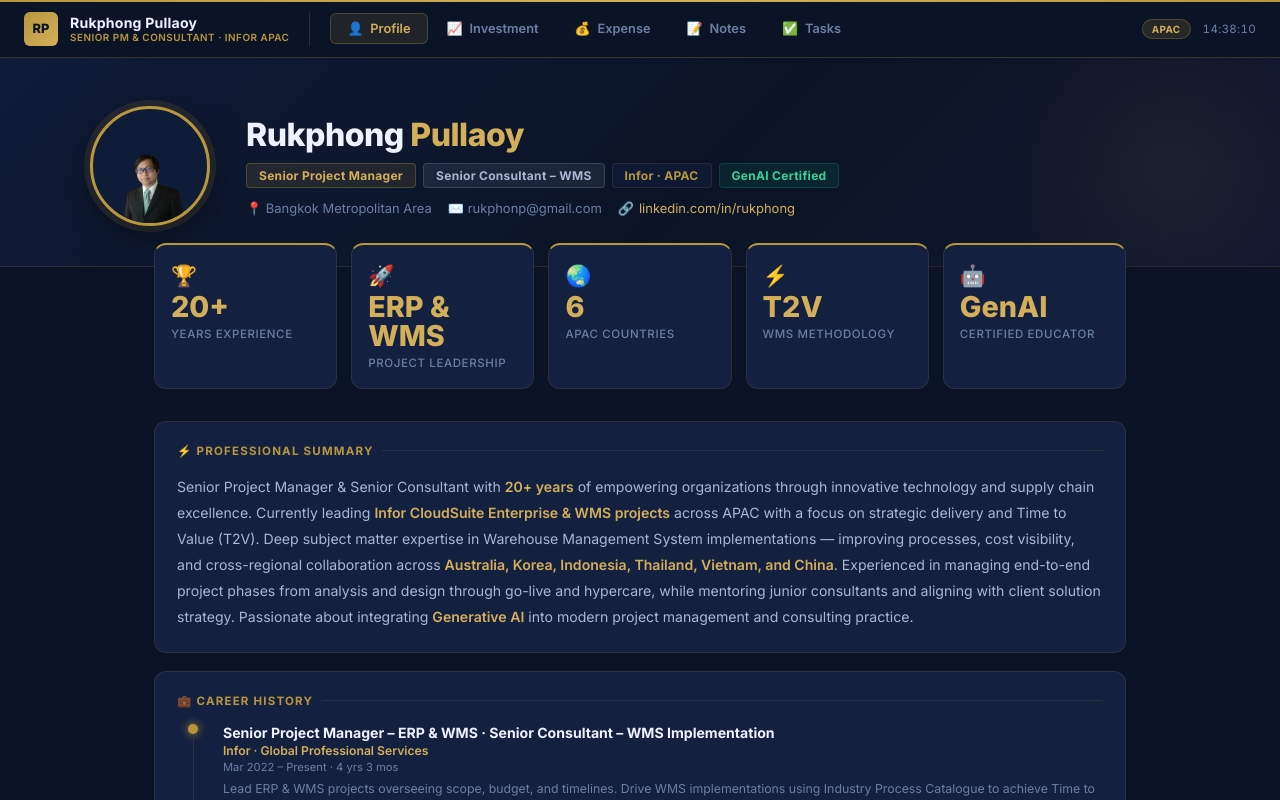
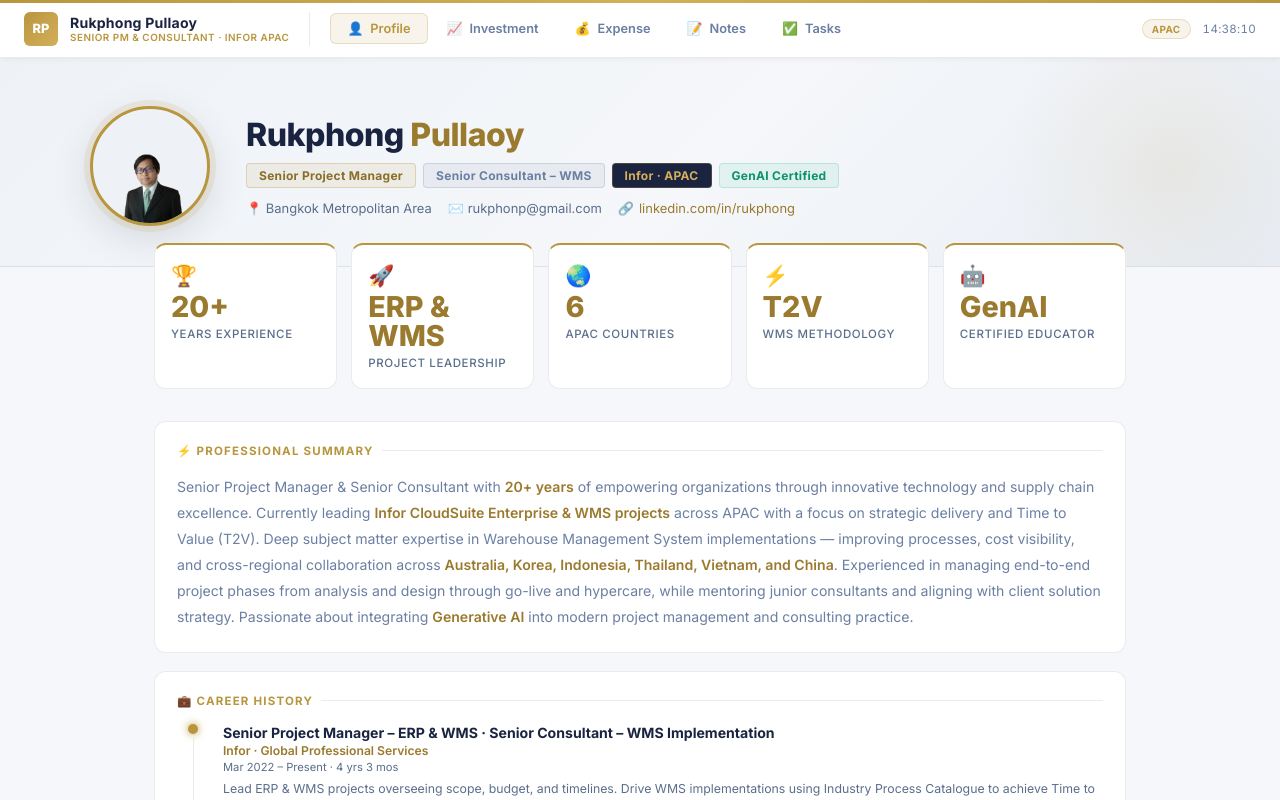
Before and after one commit to thostz/rukphong-site, a Flask app: page / in a window 1280 px wide. Run offline with Flask 3, Linux system fonts and the light colour scheme.

Commit message:
Apply White + Gold light theme across all pages
- Shell header: dark navy → white with gold top bar
- main.html: CSS variables updated to light theme (white cards, dark text)
- All sub-pages: Inter font, #F5F7FA bg, gold accent replacing blue
- Consistent border-top gold bar on all content containers

Co-Authored-By: Claude Sonnet 4.6 <noreply@anthropic.com>

```diff
--- a/main.html
+++ b/main.html
@@ -8,16 +8,16 @@
     <script src="https://cdn.jsdelivr.net/npm/chart.js@4.4.0/dist/chart.umd.min.js"></script>
     <style>
         :root {
-            --bg:      #0B1426;
-            --navy2:   #0F1C38;
-            --card:    #132040;
-            --border:  rgba(184,150,62,0.15);
+            --bg:      #F5F7FA;
+            --navy2:   #EEF2F7;
+            --card:    #FFFFFF;
+            --border:  rgba(0,0,0,0.08);
             --gold:    #B8963E;
-            --gold2:   #D4AF5A;
-            --gold3:   rgba(184,150,62,0.1);
-            --text:    #EEF2FF;
-            --muted:   #6B7FA3;
-            --silver:  #A8B8D0;
+            --gold2:   #9A7A2E;
+            --gold3:   rgba(184,150,62,0.07);
+            --text:    #1A2340;
+            --muted:   #5A6E8C;
+            --silver:  #6B7FA3;
             --radius:  12px;
         }
         *, *::before, *::after { box-sizing: border-box; margin: 0; padding: 0; }
@@ -27,7 +27,7 @@
 
         /* ── HERO ── */
         .hero {
-            background: linear-gradient(135deg, #0F1C38 0%, #0B1426 55%, #111830 100%);
+            background: linear-gradient(135deg, #EEF2F7 0%, #F5F7FA 55%, #E8EDF5 100%);
             border-bottom: 1px solid var(--border);
             padding: 48px 5% 40px;
             position: relative; overflow: hidden;
@@ -36,7 +36,7 @@
             content: '';
             position: absolute; top: -60px; right: -60px;
             width: 340px; height: 340px; border-radius: 50%;
-            background: radial-gradient(circle, rgba(184,150,62,0.08) 0%, transparent 70%);
+            background: radial-gradient(circle, rgba(184,150,62,0.1) 0%, transparent 70%);
             pointer-events: none;
         }
         .hero-inner { max-width: 1100px; margin: 0 auto; display: flex; align-items: center; gap: 36px; flex-wrap: wrap; }
@@ -46,17 +46,17 @@
             width: 120px; height: 120px; flex-shrink: 0;
             border-radius: 50%; overflow: hidden;
             border: 3px solid var(--gold);
-            box-shadow: 0 0 0 6px rgba(184,150,62,0.12), 0 12px 40px rgba(0,0,0,0.5);
+            box-shadow: 0 0 0 6px rgba(184,150,62,0.12), 0 12px 40px rgba(0,0,0,0.12);
             background: var(--navy2);
         }
         .avatar-wrap img { width: 100%; height: 100%; object-fit: cover; object-position: top center; }
         .avatar-fallback {
             width: 120px; height: 120px; border-radius: 50%; flex-shrink: 0;
-            background: linear-gradient(135deg, var(--gold), var(--gold2));
+            background: linear-gradient(135deg, var(--gold), #D4AF5A);
             display: flex; align-items: center; justify-content: center;
-            font-size: 2.6rem; font-weight: 800; color: #0B1426;
+            font-size: 2.6rem; font-weight: 800; color: #fff;
             border: 3px solid var(--gold);
-            box-shadow: 0 0 0 6px rgba(184,150,62,0.12), 0 12px 40px rgba(0,0,0,0.5);
+            box-shadow: 0 0 0 6px rgba(184,150,62,0.12), 0 12px 40px rgba(0,0,0,0.12);
         }
 
         .hero-info { flex: 1; min-width: 220px; }
@@ -66,10 +66,10 @@
         .role-badge {
             font-size: 0.75rem; font-weight: 700; padding: 4px 12px; border-radius: 4px; letter-spacing: 0.3px;
         }
-        .role-badge.pm   { background: rgba(184,150,62,0.12); color: var(--gold2); border: 1px solid rgba(184,150,62,0.3); }
-        .role-badge.cons { background: rgba(168,184,208,0.1); color: var(--silver); border: 1px solid rgba(168,184,208,0.2); }
-        .role-badge.infor{ background: rgba(15,28,56,0.8); color: var(--gold); border: 1px solid var(--border); }
-        .role-badge.ai   { background: rgba(16,185,129,0.1); color: #34d399; border: 1px solid rgba(16,185,129,0.2); }
+        .role-badge.pm   { background: rgba(184,150,62,0.1); color: #8A6E28; border: 1px solid rgba(184,150,62,0.3); }
+        .role-badge.cons { background: rgba(90,110,140,0.08); color: var(--silver); border: 1px solid rgba(90,110,140,0.2); }
+        .role-badge.infor{ background: #1A2340; color: #D4AF5A; border: 1px solid rgba(184,150,62,0.3); }
+        .role-badge.ai   { background: rgba(16,185,129,0.08); color: #0d9268; border: 1px solid rgba(16,185,129,0.2); }
         .hero-meta { margin-top: 12px; display: flex; flex-wrap: wrap; gap: 16px; }
         .hero-meta span { font-size: 0.81rem; color: var(--muted); display: flex; align-items: center; gap: 5px; }
         .hero-meta a { color: var(--gold2); }
--- a/templates/index.html
+++ b/templates/index.html
@@ -7,13 +7,14 @@
 <link href="https://fonts.googleapis.com/css2?family=Inter:wght@400;500;600;700;800&display=swap" rel="stylesheet">
 <style>
   *, *::before, *::after { box-sizing: border-box; margin: 0; padding: 0; }
-  html, body { height: 100%; overflow: hidden; font-family: 'Inter', sans-serif; background: #0B1426; }
+  html, body { height: 100%; overflow: hidden; font-family: 'Inter', sans-serif; background: #F5F7FA; }
 
   /* ── HEADER ── */
   header {
     height: 58px;
-    background: #0B1426;
-    border-bottom: 1px solid rgba(184,150,62,0.25);
+    background: #FFFFFF;
+    border-bottom: 1px solid rgba(0,0,0,0.08);
+    box-shadow: 0 1px 6px rgba(0,0,0,0.06);
     display: flex; align-items: center;
     padding: 0 24px; gap: 20px;
     position: relative; z-index: 100;
@@ -23,22 +24,22 @@
   /* gold top line */
   header::before {
     content: '';
-    position: absolute; top: 0; left: 0; right: 0; height: 2px;
+    position: absolute; top: 0; left: 0; right: 0; height: 3px;
     background: linear-gradient(90deg, #B8963E, #D4AF5A, #B8963E);
   }
 
   .logo {
     display: flex; align-items: center; gap: 12px; flex-shrink: 0;
-    border-right: 1px solid rgba(184,150,62,0.2); padding-right: 20px;
+    border-right: 1px solid rgba(0,0,0,0.08); padding-right: 20px;
   }
   .logo-avatar {
     width: 34px; height: 34px; border-radius: 6px;
     background: linear-gradient(135deg, #B8963E, #D4AF5A);
     display: flex; align-items: center; justify-content: center;
-    font-size: 0.8rem; font-weight: 800; color: #0B1426;
+    font-size: 0.8rem; font-weight: 800; color: #fff;
     flex-shrink: 0;
   }
-  .logo-text { font-size: 0.88rem; font-weight: 700; color: #EEF2FF; letter-spacing: 0.2px; }
+  .logo-text { font-size: 0.88rem; font-weight: 700; color: #1A2340; letter-spacing: 0.2px; }
   .logo-sub  { font-size: 0.62rem; color: #B8963E; font-weight: 600; letter-spacing: 0.5px; text-transform: uppercase; }
 
   /* ── TABS ── */
@@ -56,11 +57,11 @@
     border: 1px solid transparent;
     transition: all .18s; background: none; text-decoration: none;
   }
-  .tab:hover { color: #D4AF5A; background: rgba(184,150,62,0.08); }
+  .tab:hover { color: #B8963E; background: rgba(184,150,62,0.07); }
   .tab.active {
-    color: #D4AF5A;
-    background: rgba(184,150,62,0.12);
-    border-color: rgba(184,150,62,0.3);
+    color: #B8963E;
+    background: rgba(184,150,62,0.1);
+    border-color: rgba(184,150,62,0.25);
   }
 
   /* ── RIGHT ── */
@@ -75,13 +76,13 @@
   .header-badge {
     font-size: 0.62rem; font-weight: 700; padding: 3px 9px;
     border-radius: 99px; letter-spacing: 0.4px; text-transform: uppercase;
-    background: rgba(184,150,62,0.15); color: #D4AF5A;
-    border: 1px solid rgba(184,150,62,0.3);
+    background: rgba(184,150,62,0.1); color: #B8963E;
+    border: 1px solid rgba(184,150,62,0.25);
   }
 
   /* ── IFRAME ── */
   .frame-wrap { height: calc(100vh - 58px); width: 100%; }
-  #main-frame { width: 100%; height: 100%; border: none; display: block; background: #0B1426; }
+  #main-frame { width: 100%; height: 100%; border: none; display: block; background: #F5F7FA; }
 </style>
 </head>
 <body>
```
Also changed, not shown: expense.html (+14 -14 lines), investment.html (+17 -17 lines), notes.html (+10 -10 lines), tasks.html (+12 -12 lines).
